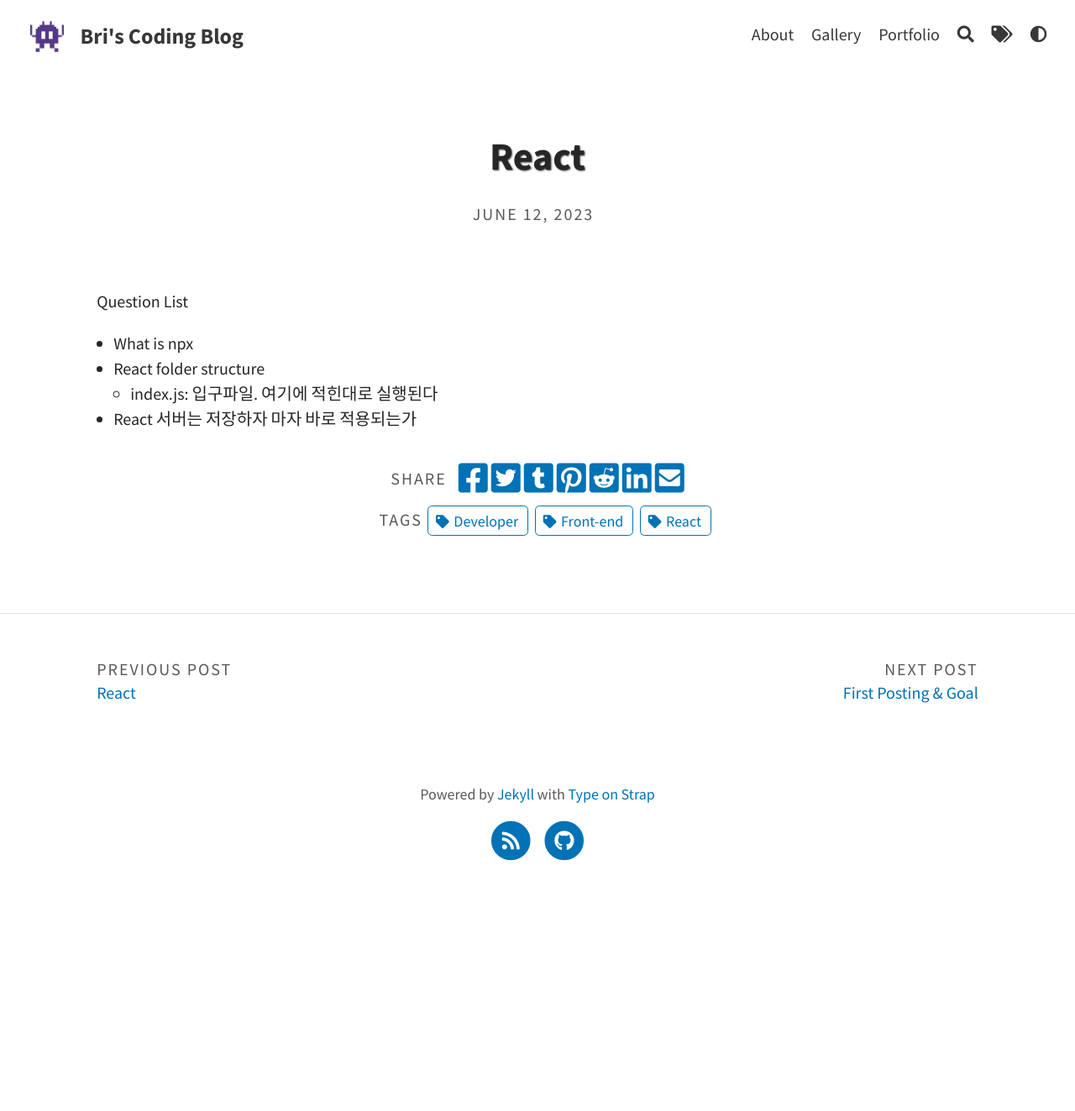
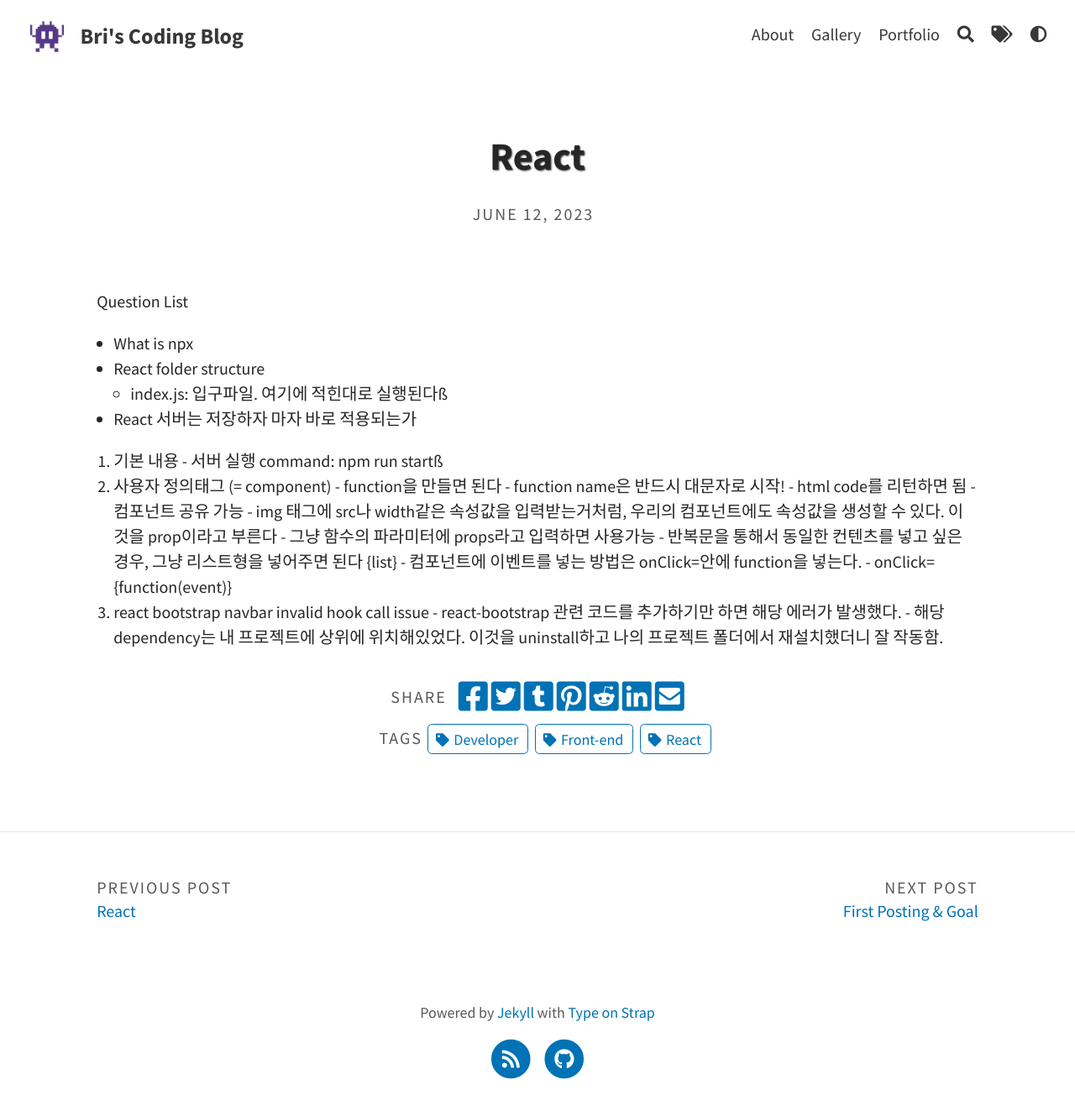
Before and after one commit to developNY/developNY.github.io, a Jekyll site: the page built from _posts/2023-06-12-React.md, in a window 1280 px wide. Shown: the whole page at 84% size. Built offline with Jekyll 4.4.1, drawn with Linux system fonts in a browser that asks for light colours; a script that is not in the unit is left out; before the commit the page ends 1063 px from its top, so only the background shows below that.

Commit message:
Update 2023-06-12-React.md

```diff
--- a/_posts/2023-06-12-React.md
+++ b/_posts/2023-06-12-React.md
@@ -8,5 +8,24 @@ categories: React.js
 Question List
 - What is npx
 - React folder structure
-    - index.js: 입구파일. 여기에 적힌대로 실행된다
+    - index.js: 입구파일. 여기에 적힌대로 실행된다ß
 - React 서버는 저장하자 마자 바로 적용되는가
+
+0. 기본 내용
+        - 서버 실행 command: npm run startß
+
+1. 사용자 정의태그 (= component)
+        - function을 만들면 된다
+        - function name은 반드시 대문자로 시작!
+        - html code를 리턴하면 됨
+        - 컴포넌트 공유 가능
+        - img 태그에 src나 width같은 속성값을 입력받는거처럼, 우리의 컴포넌트에도 속성값을 생성할 수 있다. 이것을 prop이라고 부른다
+        - 그냥 함수의 파라미터에 props라고 입력하면 사용가능
+        - 반복문을 통해서 동일한 컨텐츠를 넣고 싶은 경우, 그냥 리스트형을 넣어주면 된다 {list}
+        - 컴포넌트에 이벤트를 넣는 방법은 onClick=안에 function을 넣는다.
+        - onClick={function(event)}
+
+
+2. react bootstrap navbar invalid hook call issue
+        - react-bootstrap 관련 코드를 추가하기만 하면 해당 에러가 발생했다.
+        - 해당 dependency는 내 프로젝트에 상위에 위치해있었다. 이것을 uninstall하고 나의 프로젝트 폴더에서 재설치했더니 잘 작동함.
```
